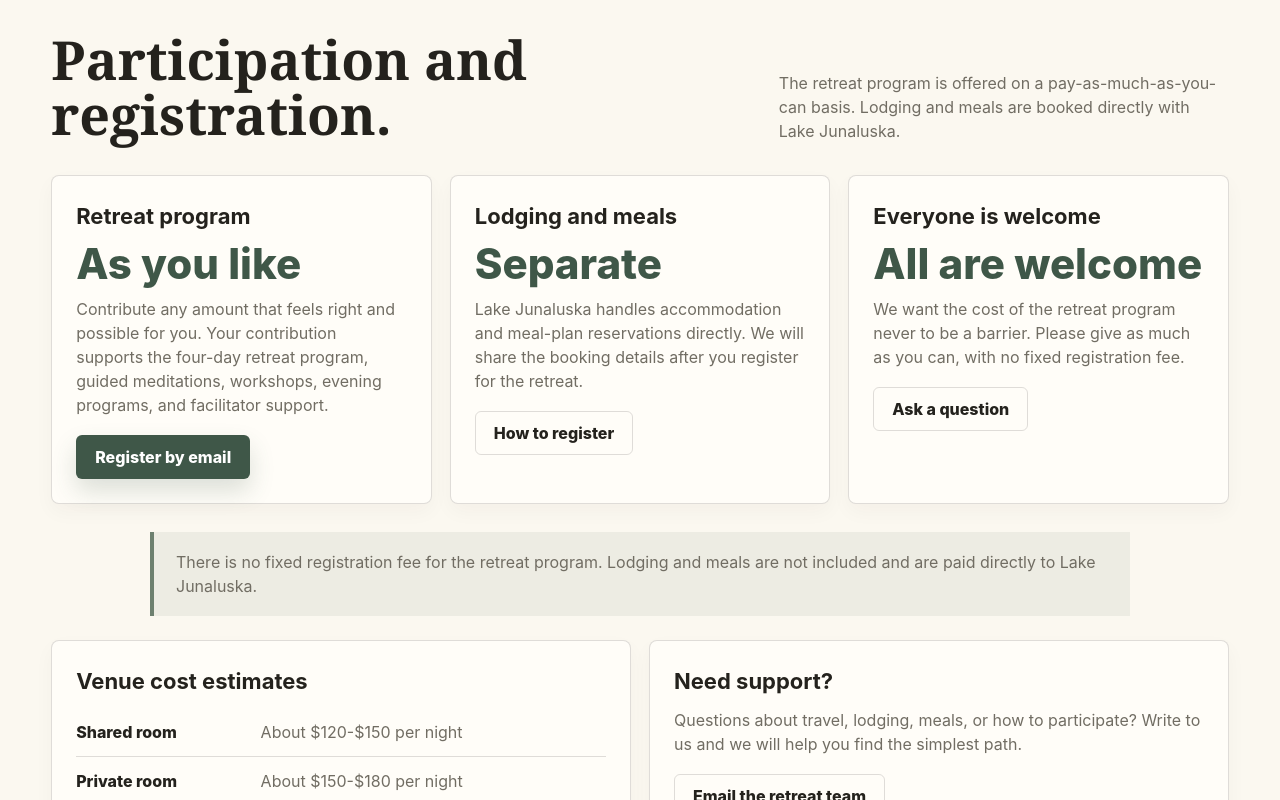
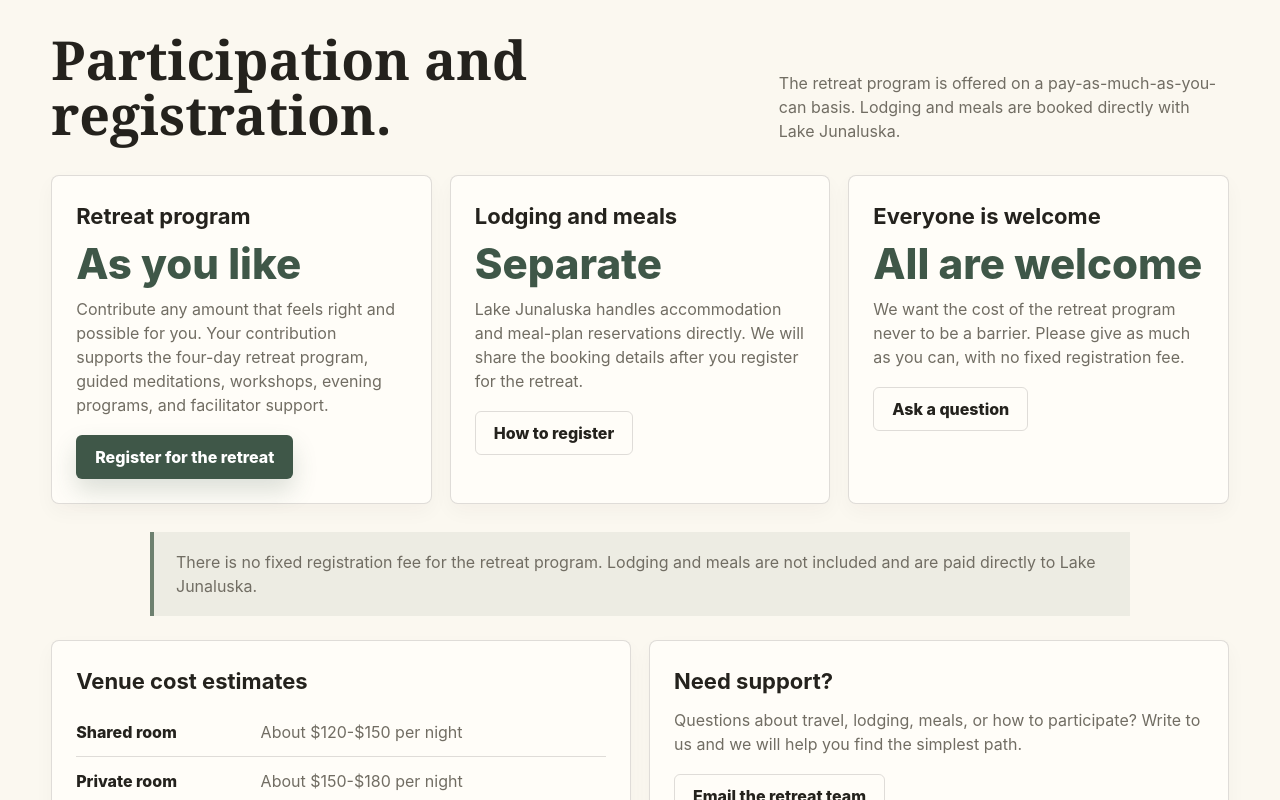
Before and after one commit to hakdost2006-ops/osho-central, a plain HTML site: page retreat/index.html in a window 1280 px wide. Shown: the part 11200-12000 px from the top of the page. Drawn offline with Linux system fonts and the light colour scheme.

Commit message:
Add retreat registration page

```diff
--- a/retreat/index.html
+++ b/retreat/index.html
@@ -1086,7 +1086,7 @@
             <h3>Retreat program</h3>
             <div class="price">As you like</div>
             <p>Contribute any amount that feels right and possible for you. Your contribution supports the four-day retreat program, guided meditations, workshops, evening programs, and facilitator support.</p>
-            <a class="button accent" href="mailto:oshonc369@gmail.com?subject=Osho%20Meditation%20Retreat%20Registration">Register by email</a>
+            <a class="button accent" href="register.html">Register for the retreat</a>
           </article>
           <article class="card">
             <h3>Lodging and meals</h3>
@@ -1178,7 +1178,7 @@
             </div>
           </div>
           <div>
-            <a class="button accent wide" href="mailto:oshonc369@gmail.com?subject=Osho%20Meditation%20Retreat%20Registration">Register by email</a>
+            <a class="button accent wide" href="register.html">Register for the retreat</a>
             <a class="button light wide" style="margin-top:12px;" href="https://www.reseze.net/servlet/SendPage?hotelid=1593&skipfirstpage=true&page=227746">Book Lodging & Meals</a>
             <p class="muted">The retreat program is pay as much as you can. Venue lodging and meals are reserved separately.</p>
           </div>
@@ -1192,7 +1192,7 @@
         </div>
         <div class="card" style="width:min(980px,100%);margin:0 auto;">
           <div class="link-list">
-            <a class="link-row" href="mailto:oshonc369@gmail.com?subject=Osho%20Meditation%20Retreat%20Registration"><strong>Retreat registration</strong><span>Pay as much as you can</span></a>
+            <a class="link-row" href="register.html"><strong>Retreat registration</strong><span>Pay as much as you can</span></a>
             <a class="link-row" href="https://www.reseze.net/servlet/SendPage?hotelid=1593&skipfirstpage=true&page=227746"><strong>Lake Junaluska lodging and meals</strong><span>Reserve with the venue</span></a>
           </div>
         </div>
```
